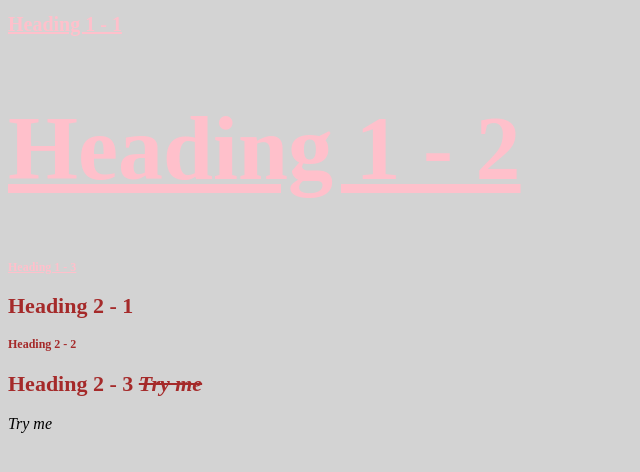
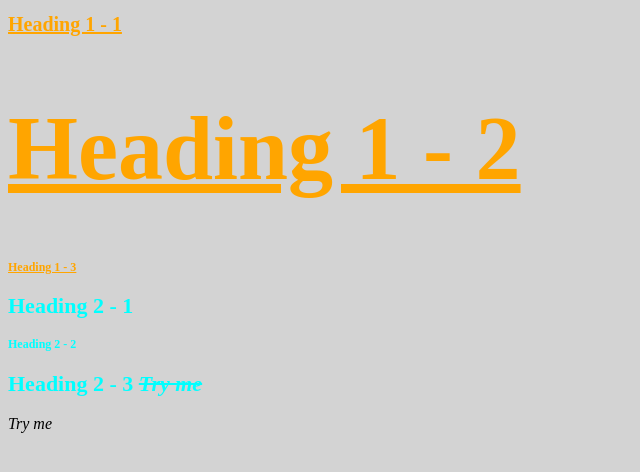
Before and after one commit to DCambroni/Hero-, a plain HTML site: page stylish.html in a window 1280 px wide. Shown: the whole page, without its empty margins (0-640 px from the left). Drawn offline with Linux system fonts and the light colour scheme.

Commit message:
Update test.css

```diff
--- a/test.css
+++ b/test.css
@@ -4,7 +4,7 @@ body{
 }
 
 h1{
-	color: pink;
+	color: orange;
 	font-size: 90px;
 	text-decoration: underline;
 }
@@ -18,7 +18,7 @@ h1{
 }
 
 h2{
-	color: brown;
+	color: aqua;
 	font-size: 22px;
 }
 
```
